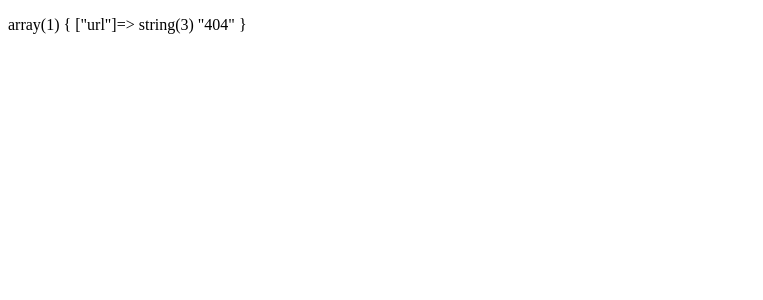
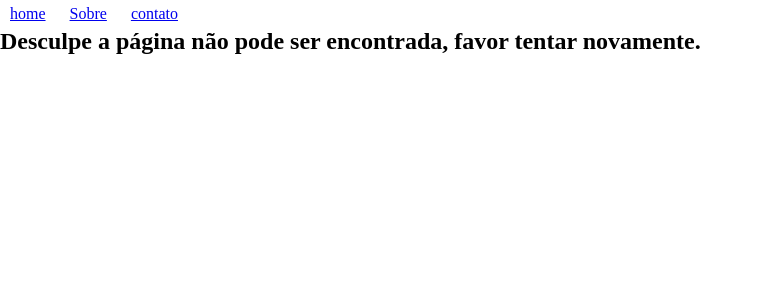
Before and after one commit to desenvolvainteligente/Projeto-escola-sinc, a PHP site: page /projeto-escola-sinc/404 in a window 1280 px wide. Shown: the top 300 px of the page, without its empty margins (0-763 px from the left). Run offline with PHP 8.4, Linux system fonts and the light colour scheme.

Commit message:
principio de estrutura

```diff
--- a/controller/router.php
+++ b/controller/router.php
@@ -0,0 +1,28 @@
+<?php
+    $url = explode('/', $_GET['url'] ?? 'home');
+    if (isset($url) && file_exists('view/'.$url[0].'.phtml')) {
+        $pagina = count($url);
+        if ($pagina == 1) {
+            require_once 'view/'.$url[0].'.phtml';
+        } else {
+            switch ($pagina) {
+                case 2:
+                    if (file_exists('view/'.$url[0].'/'.$url[1].'.phtml')) {
+                        require_once 'view/'.$url[0].'/'.$url[1].'.phtml';
+                    } else {
+                        require_once 'view/404.phtml';
+                    }
+                    break;
+                case 3:
+                    if (file_exists('view/'.$url[0].'/'.$url[1].'/'.$url[2].'.phtml')) {
+                        require_once 'view/'.$url[0].'/'.$url[1].'/'.$url[2].'.phtml';
+                    } else {
+                        require_once 'view/404.phtml';
+                    }
+                    break;
+            }
+        }
+    } else {
+        require_once 'view/404.phtml';
+    }
+?>
--- a/css/style.css
+++ b/css/style.css
@@ -0,0 +1,12 @@
+@charset "utf-8";
+/* FORMATAÇÕES GERAIS */
+*{padding: 0px; margin: 0px; box-sizing: border-box;}
+
+/* FORMATAÇÃO DE COLUNAS */
+
+
+/* FORMATAÇÃO DO MENU */
+nav#menu ul li {
+    display: inline-block;
+    padding: 5px 10px;
+}
--- a/index.php
+++ b/index.php
@@ -9,6 +9,7 @@
         <meta content="viewport" name="width=device-width, initial-scale=1.0">
 
         <link rel="stylesheet" href="css/style.css">
+        <link rel="stylesheet" href="../css/style.css">
 
         <script src="js/script.js"></script>
     </head>
@@ -16,14 +17,16 @@
         <header>
             <!-- Aqui vai ficar o cabeçalho do nosso sistema e tudo pertinente ao titulo do projeto -->
         </header>
-        <nav>
+        <nav id="menu">
             <!-- Aqui vai ficar o menu de navegação do sistema -->
             <ul>
-
+                <li><a href="http://localhost/projeto-escola-sinc/home">home</a></li>
+                <li><a href="http://localhost/projeto-escola-sinc/sobre">Sobre</a></li>
+                <li><a href="http://localhost/projeto-escola-sinc/contato">contato</a></li>
             </ul>
         </nav>
         <section>
-            <?php var_dump($_GET); ?>
+            <?php require_once 'controller/router.php'; ?>
             <!-- Aqui vai ficar todo o conteúdo do sistema -->
         </section>
         <aside>
--- /dev/null
+++ b/view/404.phtml
@@ -0,0 +1 @@
+<h1>Desculpe a página não pode ser encontrada, favor tentar novamente.</h1>
--- /dev/null
+++ b/view/contato.phtml
@@ -0,0 +1 @@
+<h1>Contato</h1>
--- /dev/null
+++ b/view/home.phtml
@@ -0,0 +1 @@
+<h1>Home</h1>
--- /dev/null
+++ b/view/sobre.phtml
@@ -0,0 +1 @@
+<h1>Sobre</h1>
```
Also changed, not shown: view/home.htm (deleted).
